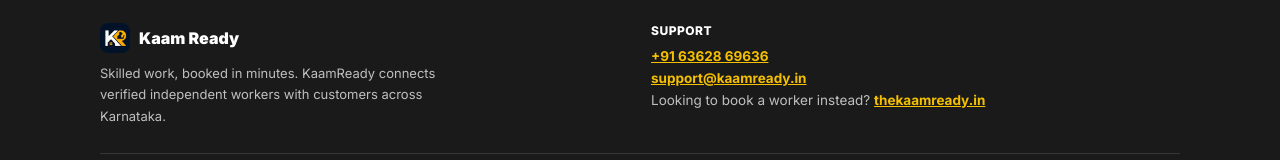
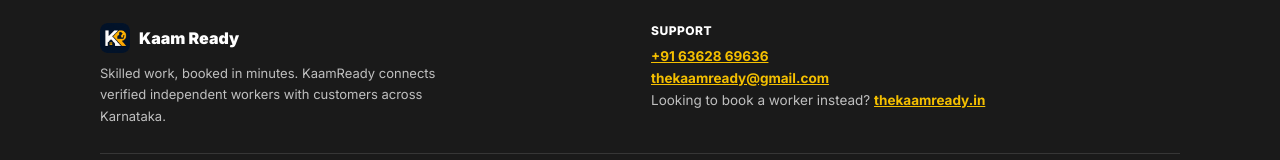
Before and after one commit to subbu1112/kaam-ready-worker, a React (Vite) app: page / in a window 1280 px wide. Shown: the part 4167-4327 px from the top of the page. Built offline with nearby package versions, Linux system fonts and the light colour scheme; no server answers.

Commit message:
fix(contact): point support addresses at the live mailbox
kaamready.in does not resolve, so every support@ link in the app was dead.

```diff
--- a/src/components/ServiceAreaNotice.jsx
+++ b/src/components/ServiceAreaNotice.jsx
@@ -35,9 +35,9 @@
           {place ? `It looks like you're browsing from ${place}. ` : ''}
           You're welcome to look around — bookings open when we reach your city.
           Tell us where to go next at{' '}
-          <a href="mailto:support@kaamready.in?subject=Bring%20KaamReady%20to%20my%20city"
+          <a href="mailto:thekaamready@gmail.com?subject=Bring%20KaamReady%20to%20my%20city"
             style={{ color: Y, fontWeight: 700, textDecoration: 'underline' }}>
-            support@kaamready.in
+            thekaamready@gmail.com
           </a>.
         </p>
         <button onClick={() => setDismiss(true)} aria-label="Dismiss"
--- a/src/components/TermsModal.jsx
+++ b/src/components/TermsModal.jsx
@@ -33,7 +33,7 @@
           </ul>
           <p style={{ fontWeight:700, color:text, margin:'12px 0 8px' }}>Privacy Policy</p>
           <p>We collect your phone number, name, city, and booking history to provide our service. Your data is stored securely on Supabase (ISO 27001 compliant). We do not sell your data to third parties. Location data is only used to match workers to customers.</p>
-          <p style={{ marginTop:8 }}>For queries: <span style={{ color:Y }}>support@thekaamready.in</span></p>
+          <p style={{ marginTop:8 }}>For queries: <span style={{ color:Y }}>thekaamready@gmail.com</span></p>
         </div>
         <button onClick={onAccept}
           style={{ width:'100%', background:Y, border:'none', borderRadius:14, padding:16, fontSize:15, fontWeight:800,
--- a/src/lib/settings.js
+++ b/src/lib/settings.js
@@ -6,7 +6,7 @@
   commission_pct:   '10',
   upi_handle:       'kaamready@ybl',
   support_phone:    '6362869636',
-  support_email:    'support@kaamready.in',
+  support_email:    'thekaamready@gmail.com',
   support_whatsapp: '916362869636',
 }
 
--- a/src/screens/LandingScreen.jsx
+++ b/src/screens/LandingScreen.jsx
@@ -438,7 +438,7 @@
                 <a href="tel:+916362869636" style={{ color: Y, fontWeight: 700 }}>+91 63628 69636</a>
               </p>
               <p style={{ fontSize: 13.5, marginBottom: 6 }}>
-                <a href="mailto:support@kaamready.in" style={{ color: Y, fontWeight: 700 }}>support@kaamready.in</a>
+                <a href="mailto:thekaamready@gmail.com" style={{ color: Y, fontWeight: 700 }}>thekaamready@gmail.com</a>
               </p>
               <p style={{ fontSize: 13.5 }}>
                 Looking to book a worker instead?{' '}
--- a/src/screens/ProfileScreen.jsx
+++ b/src/screens/ProfileScreen.jsx
@@ -49,7 +49,7 @@
   useEffect(() => { loadSettings().then(setCfg) }, [])
   const supTel = '+916362869636'
   const supWa  = '916362869636'
-  const supMail= cfg.support_email || 'support@kaamready.in'
+  const supMail= cfg.support_email || 'thekaamready@gmail.com'
 
   async function loadRatings() {
     setRatingsLoading(true)
```
